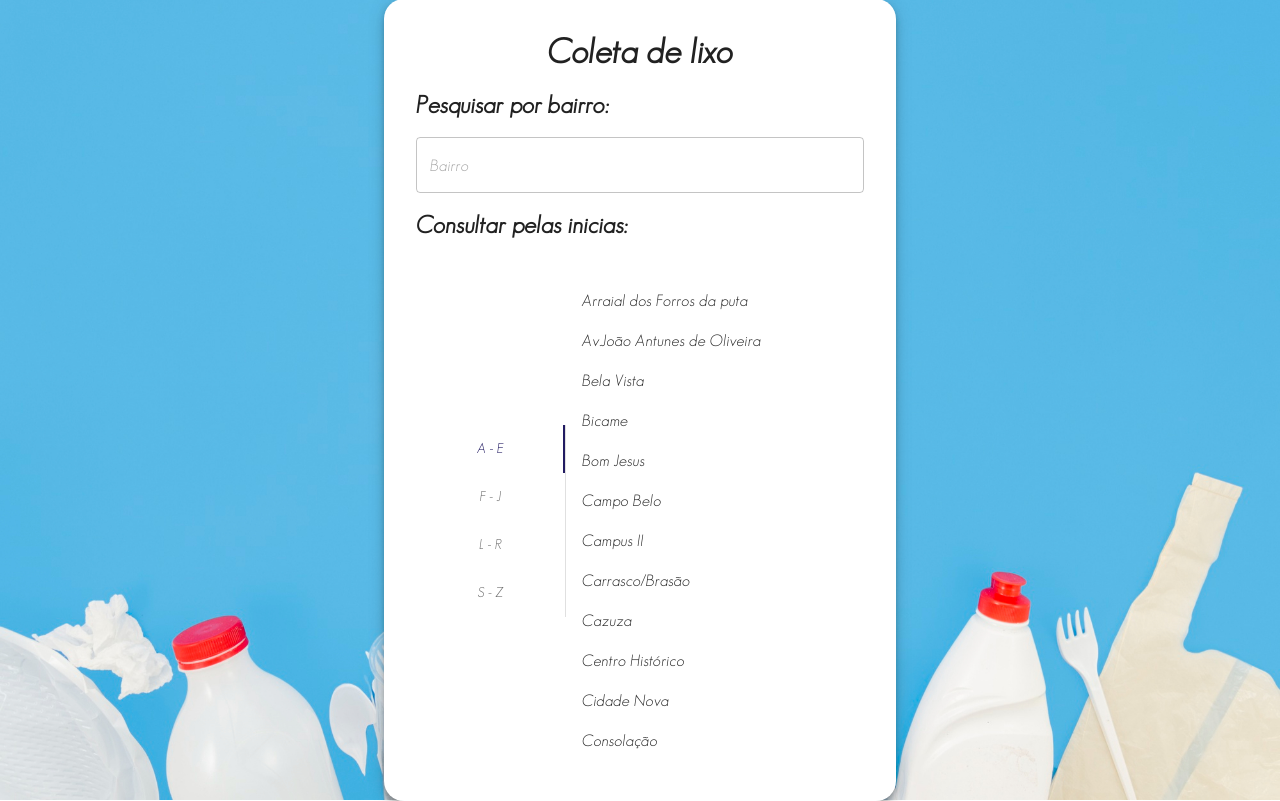
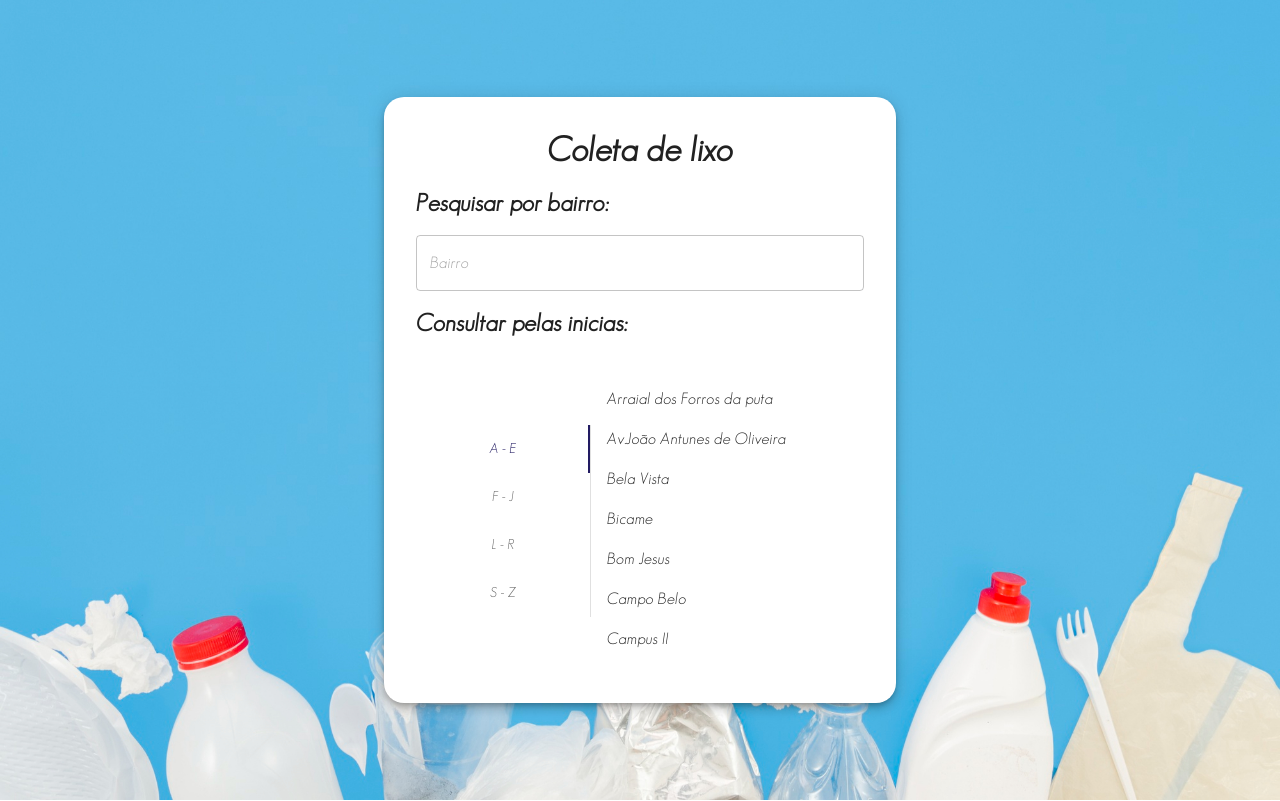
Before and after one commit to LorenaSavila/Coleta-de-Lixo, a React (Vite) app: page /coleta-de-lixo in a window 1280 px wide. Built offline with nearby package versions, Linux system fonts and the light colour scheme.

Commit message:
item selecionado e window alert

```diff
--- a/src/views/coleta de lixo/ListaBairros.tsx
+++ b/src/views/coleta de lixo/ListaBairros.tsx
@@ -18,7 +18,8 @@ const ListaBairros: React.FC = () => {
       direction="row"
       justifyContent="center"
       alignItems="center"
-      sx={{ minHeight: matchesSM ? 200 : 400, minWidth: matchesSM ? 300 : 600 }}
+      minWidth={matchesSM ? 320 : 700}
+      minHeight={matchesSM ? 200 : 300}
     >
       <Grid item xs={3} sm={3} md={3} lg={3} xl={3}>
         <Tabs
--- a/src/views/coleta de lixo/PainelBairros.tsx
+++ b/src/views/coleta de lixo/PainelBairros.tsx
@@ -1,4 +1,5 @@
-import { List, ListItemButton, Typography, useMediaQuery, useTheme } from '@mui/material';
+import { Grid, List, ListItemButton, Typography, useMediaQuery, useTheme } from '@mui/material';
+import { useEffect, useState } from 'react';
 import { bairros } from '../../shared/constants/constants';
 
 interface PainelBairrosProps {
@@ -8,23 +9,39 @@ interface PainelBairrosProps {
 
 const PainelBairros: React.FC<PainelBairrosProps> = ({ index, value }) => {
   const theme = useTheme();
+  const [selected, setSelected] = useState<string>('');
   const matchesSM = useMediaQuery(theme.breakpoints.down('sm'));
 
   const items = Object.values(bairros).at(value);
 
+  useEffect(() => {
+    if (!!selected) return window.alert(selected);
+
+    return;
+  }, [selected]);
+
   return (
-    <div role="tabpanel" hidden={value !== index}>
+    <Grid
+      container
+      role="tabpanel"
+      hidden={value !== index}
+      alignItems="center"
+      justifyContent="center"
+      sx={{ overflow: 'auto', maxHeight: matchesSM ? 200 : 300, maxWidth: matchesSM ? 400 : 1200 }}
+    >
+      <Grid item xs={12} lg={12}>
         {value === index && (
-        <List sx={{ overflow: 'auto', maxHeight: matchesSM ? 200 : '40%', width: '100%' }}>
+          <List>
             {items &&
               items.map((i) => (
-              <ListItemButton key={i}>
+                <ListItemButton key={i} selected={selected === i} onClick={() => setSelected(i)}>
                   <Typography variant="body1">{i}</Typography>
                 </ListItemButton>
               ))}
           </List>
         )}
-    </div>
+      </Grid>
+    </Grid>
   );
 };
 
```
Also changed, not shown: 3 other files (tests, documents, lock files or other folders). Lines whose indentation alone changed are shown as unchanged.
